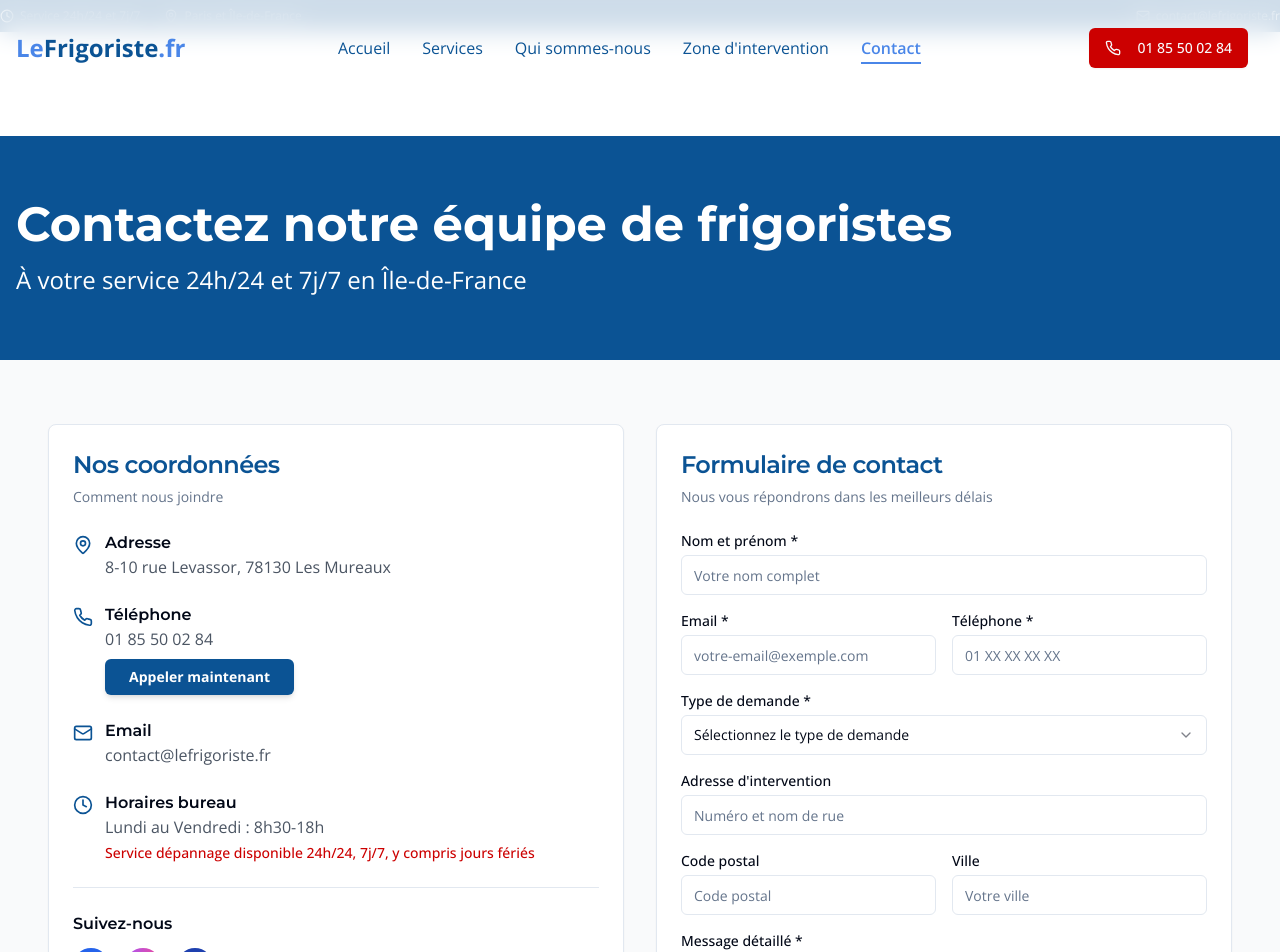
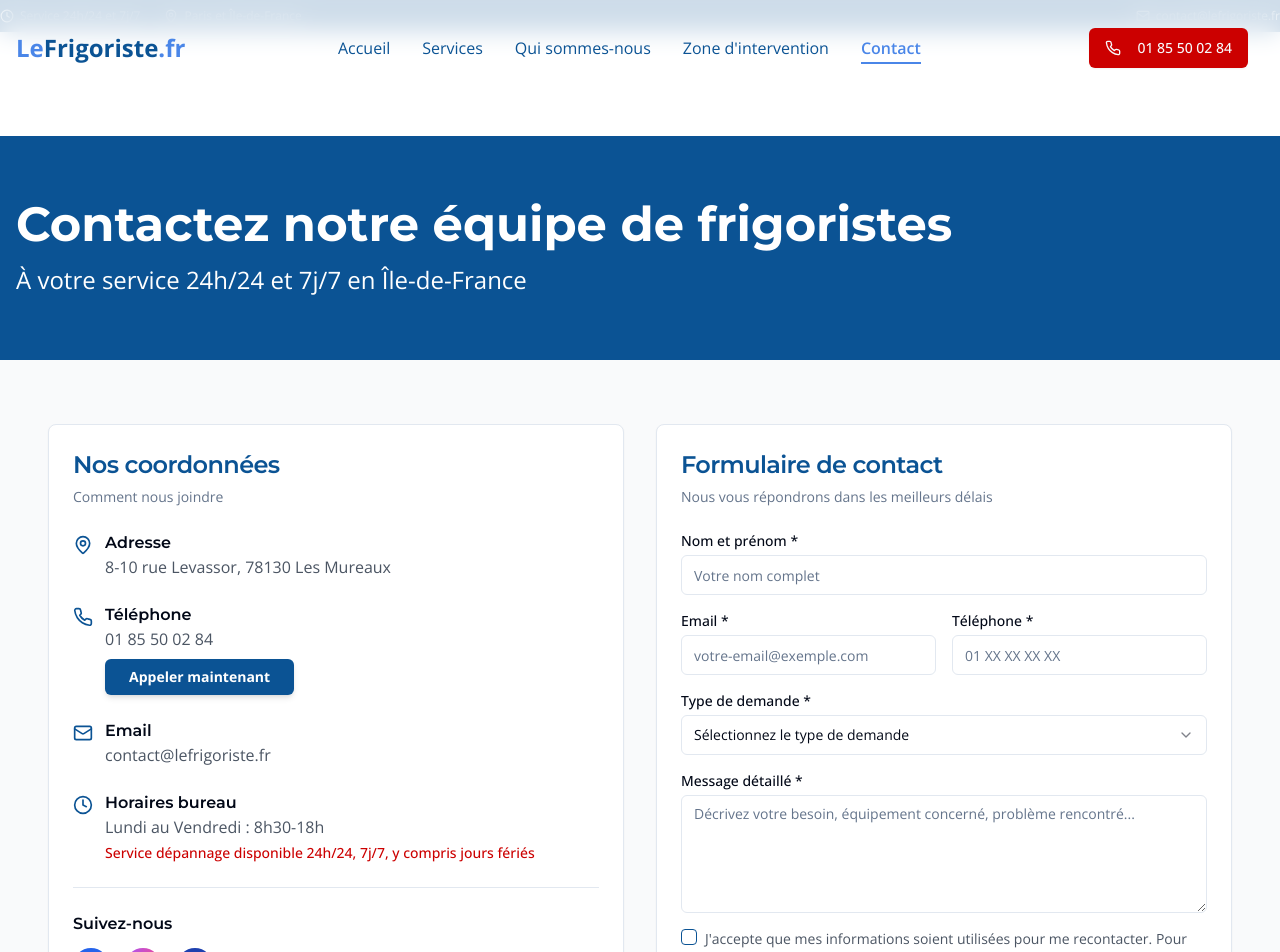
Before and after one commit to zbenzid/frigoriste-web-france, a React (Vite) app: page /contact in a window 1280 px wide. Shown: the top 952 px of the page. Built offline with nearby package versions, Linux system fonts and the light colour scheme.

Commit message:
feat: Conditionally render address fields
The address, postal code, and city fields should only appear when the "requestType" is one of the necessary types.

```diff
--- a/src/pages/Contact.tsx
+++ b/src/pages/Contact.tsx
@@ -1,3 +1,4 @@
+
 import React, { useState } from 'react';
 import { Phone, Mail, MapPin, Clock, Calendar, CheckCircle, AlertCircle, Facebook, Instagram, Linkedin, Send, FileText, Info, CreditCard } from 'lucide-react';
 import { Card, CardContent, CardHeader, CardTitle, CardDescription } from '@/components/ui/card';
@@ -10,6 +11,9 @@ import { Select, SelectContent, SelectItem, SelectTrigger, SelectValue } from '@
 import { Accordion, AccordionContent, AccordionItem, AccordionTrigger } from '@/components/ui/accordion';
 import { useToast } from '@/hooks/use-toast';
 import { supabase } from '@/integrations/supabase/client';
+
+// Types de demandes qui nécessitent une adresse
+const requestTypesNeedingAddress = ['urgence', 'depannage', 'installation', 'maintenance'];
 
 const Contact = () => {
   const { toast } = useToast();
@@ -25,6 +29,9 @@ const Contact = () => {
     message: '',
     gdprConsent: false
   });
+
+  // Vérifier si le type de demande nécessite une adresse
+  const needsAddress = requestTypesNeedingAddress.includes(formData.requestType);
 
   const handleChange = (e: React.ChangeEvent<HTMLInputElement | HTMLTextAreaElement>) => {
     const { name, value } = e.target;
@@ -69,9 +76,9 @@ const Contact = () => {
           email: formData.email,
           phone: formData.phone,
           requestType: formData.requestType,
-          address: formData.address,
-          postalCode: formData.postalCode,
-          city: formData.city,
+          address: needsAddress ? formData.address : '',
+          postalCode: needsAddress ? formData.postalCode : '',
+          city: needsAddress ? formData.city : '',
           message: formData.message
         }
       });
@@ -288,10 +295,13 @@ const Contact = () => {
                       </Select>
                     </div>
 
+                    {/* Champs d'adresse conditionnels */}
+                    {needsAddress && (
+                      <>
                         {/* Adresse */}
                         <div>
                           <label htmlFor="address" className="block text-sm font-medium mb-1">
-                        Adresse d'intervention
+                            Adresse d'intervention *
                           </label>
                           <Input
                             id="address"
@@ -299,6 +309,7 @@ const Contact = () => {
                             value={formData.address}
                             onChange={handleChange}
                             placeholder="Numéro et nom de rue"
+                            required={needsAddress}
                             disabled={isSubmitting}
                           />
                         </div>
@@ -307,7 +318,7 @@ const Contact = () => {
                         <div className="grid grid-cols-1 md:grid-cols-2 gap-4">
                           <div>
                             <label htmlFor="postalCode" className="block text-sm font-medium mb-1">
-                          Code postal
+                              Code postal *
                             </label>
                             <Input
                               id="postalCode"
@@ -315,12 +326,13 @@ const Contact = () => {
                               value={formData.postalCode}
                               onChange={handleChange}
                               placeholder="Code postal"
+                              required={needsAddress}
                               disabled={isSubmitting}
                             />
                           </div>
                           <div>
                             <label htmlFor="city" className="block text-sm font-medium mb-1">
-                          Ville
+                              Ville *
                             </label>
                             <Input
                               id="city"
@@ -328,10 +340,13 @@ const Contact = () => {
                               value={formData.city}
                               onChange={handleChange}
                               placeholder="Votre ville"
+                              required={needsAddress}
                               disabled={isSubmitting}
                             />
                           </div>
                         </div>
+                      </>
+                    )}
 
                     {/* Message */}
                     <div>
```
Lines whose indentation alone changed are shown as unchanged.
